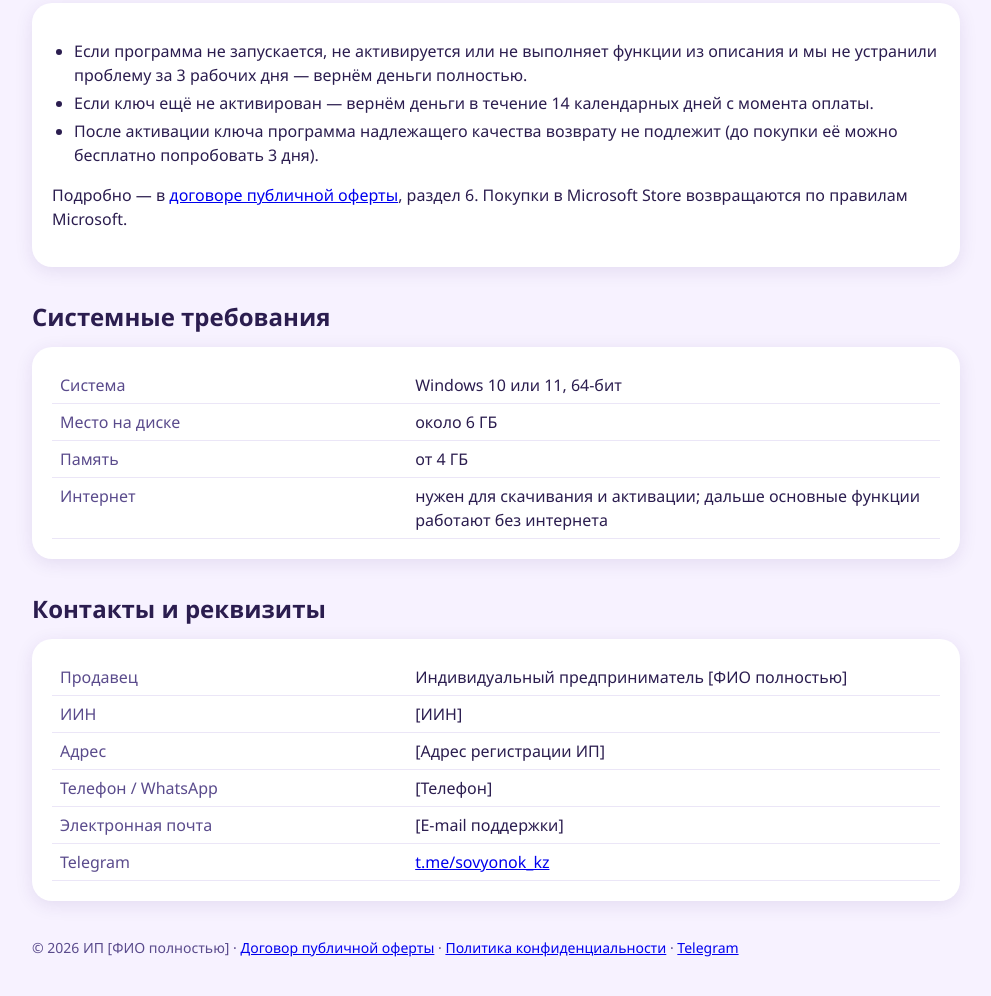
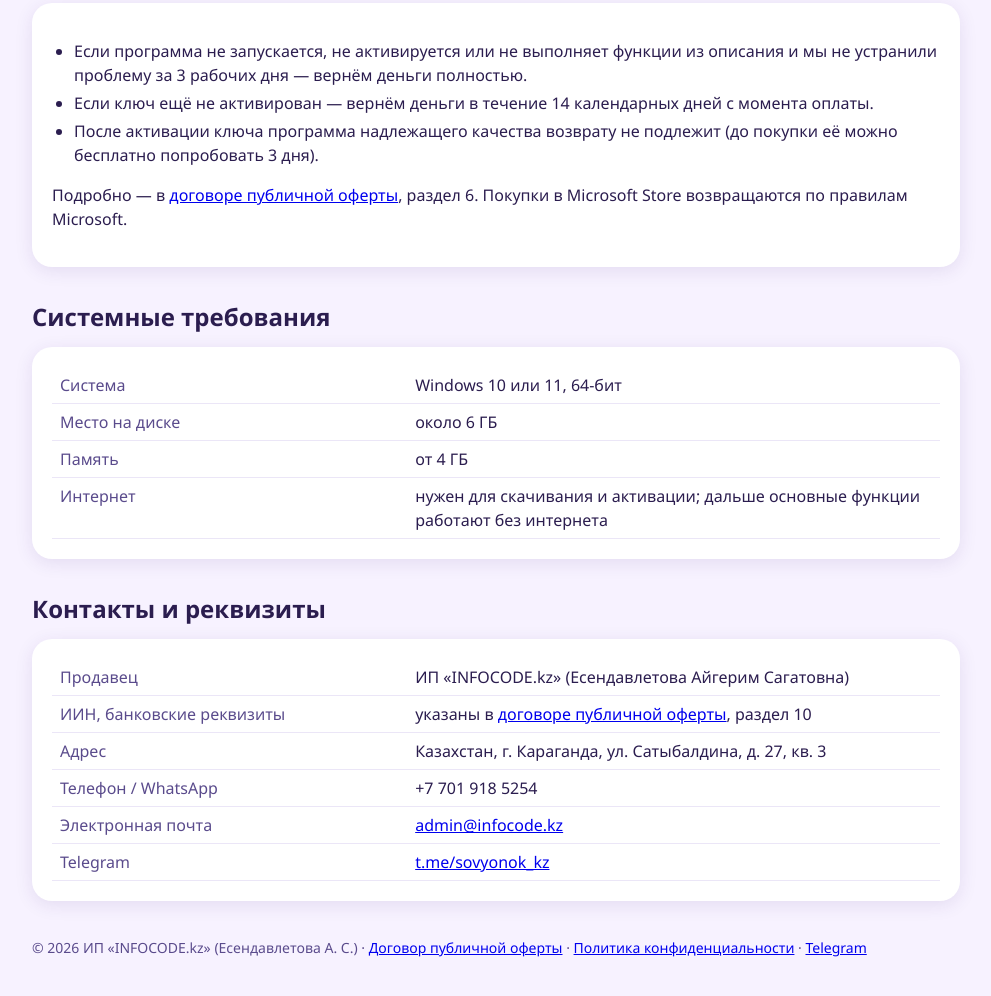
Before and after one commit to sovyonok-kz/sovyonok-kz.github.io, a plain HTML site: page index.html in a window 1280 px wide. Shown: the part 1408-2404 px from the top of the page, without its empty margins (144-1135 px from the left). Drawn offline with Linux system fonts and the light colour scheme.

Commit message:
Реквизиты продавца на главной (ИП «INFOCODE.kz»), ИИН и счёт — в договоре оферты

```diff
--- a/index.html
+++ b/index.html
@@ -67,12 +67,12 @@ footer{color:var(--muted);font-size:14px;padding:24px 0}
 
 <h2>Контакты и реквизиты</h2>
 <div class="card"><table>
-<tr><td>Продавец</td><td>Индивидуальный предприниматель [ФИО полностью]</td></tr>
-<tr><td>ИИН</td><td>[ИИН]</td></tr>
-<tr><td>Адрес</td><td>[Адрес регистрации ИП]</td></tr>
-<tr><td>Телефон / WhatsApp</td><td>[Телефон]</td></tr>
-<tr><td>Электронная почта</td><td>[E-mail поддержки]</td></tr>
+<tr><td>Продавец</td><td>ИП «INFOCODE.kz» (Есендавлетова Айгерим Сагатовна)</td></tr>
+<tr><td>ИИН, банковские реквизиты</td><td>указаны в <a href="oferta.html">договоре публичной оферты</a>, раздел 10</td></tr>
+<tr><td>Адрес</td><td>Казахстан, г. Караганда, ул. Сатыбалдина, д. 27, кв. 3</td></tr>
+<tr><td>Телефон / WhatsApp</td><td>+7 701 918 5254</td></tr>
+<tr><td>Электронная почта</td><td><a href="mailto:admin@infocode.kz">admin@infocode.kz</a></td></tr>
 <tr><td>Telegram</td><td><a href="https://t.me/sovyonok_kz">t.me/sovyonok_kz</a></td></tr>
 </table></div>
 
-<footer>© 2026 ИП [ФИО полностью] · <a href="oferta.html">Договор публичной оферты</a> · <a href="privacy.html">Политика конфиденциальности</a> · <a href="https://t.me/sovyonok_kz">Telegram</a></footer></div></body></html>
+<footer>© 2026 ИП «INFOCODE.kz» (Есендавлетова А. С.) · <a href="oferta.html">Договор публичной оферты</a> · <a href="privacy.html">Политика конфиденциальности</a> · <a href="https://t.me/sovyonok_kz">Telegram</a></footer></div></body></html>
```
